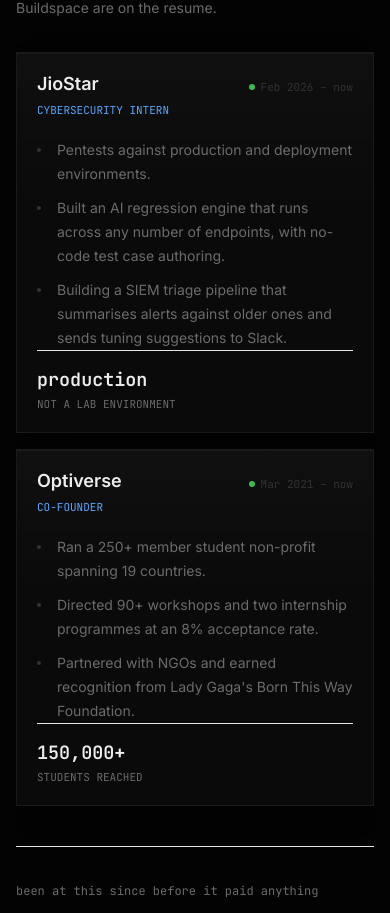
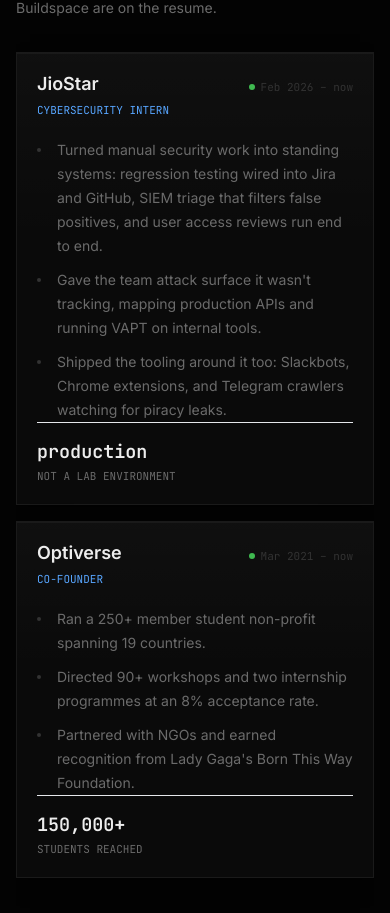
Before and after one commit to devalkotak/devalkotak.github.io, a Next.js app: page / in a window 390 px wide. Shown: the part 1394-2307 px from the top of the page. Built offline with nearby package versions, Linux system fonts and the light colour scheme.

Commit message:
content: sharpen JioStar record card and refresh resume PDF
Rewrite the JioStar bullets to convey overall impact instead of three
arbitrary items, and replace resume.pdf with the current master resume
(phone number removed from the published copy).

```diff
--- a/app/page.tsx
+++ b/app/page.tsx
@@ -274,9 +274,9 @@
     dates: "Feb 2026 – now",
     live: true,
     bullets: [
-      "Pentests against production and deployment environments.",
-      "Built an AI regression engine that runs across any number of endpoints, with no-code test case authoring.",
-      "Building a SIEM triage pipeline that summarises alerts against older ones and sends tuning suggestions to Slack.",
+      "Turned manual security work into standing systems: regression testing wired into Jira and GitHub, SIEM triage that filters false positives, and user access reviews run end to end.",
+      "Gave the team attack surface it wasn't tracking, mapping production APIs and running VAPT on internal tools.",
+      "Shipped the tooling around it too: Slackbots, Chrome extensions, and Telegram crawlers watching for piracy leaks.",
     ],
     metric: "production",
     metricLabel: "not a lab environment",
```
Also changed, not shown: 1 other file (tests, documents, lock files or other folders).
